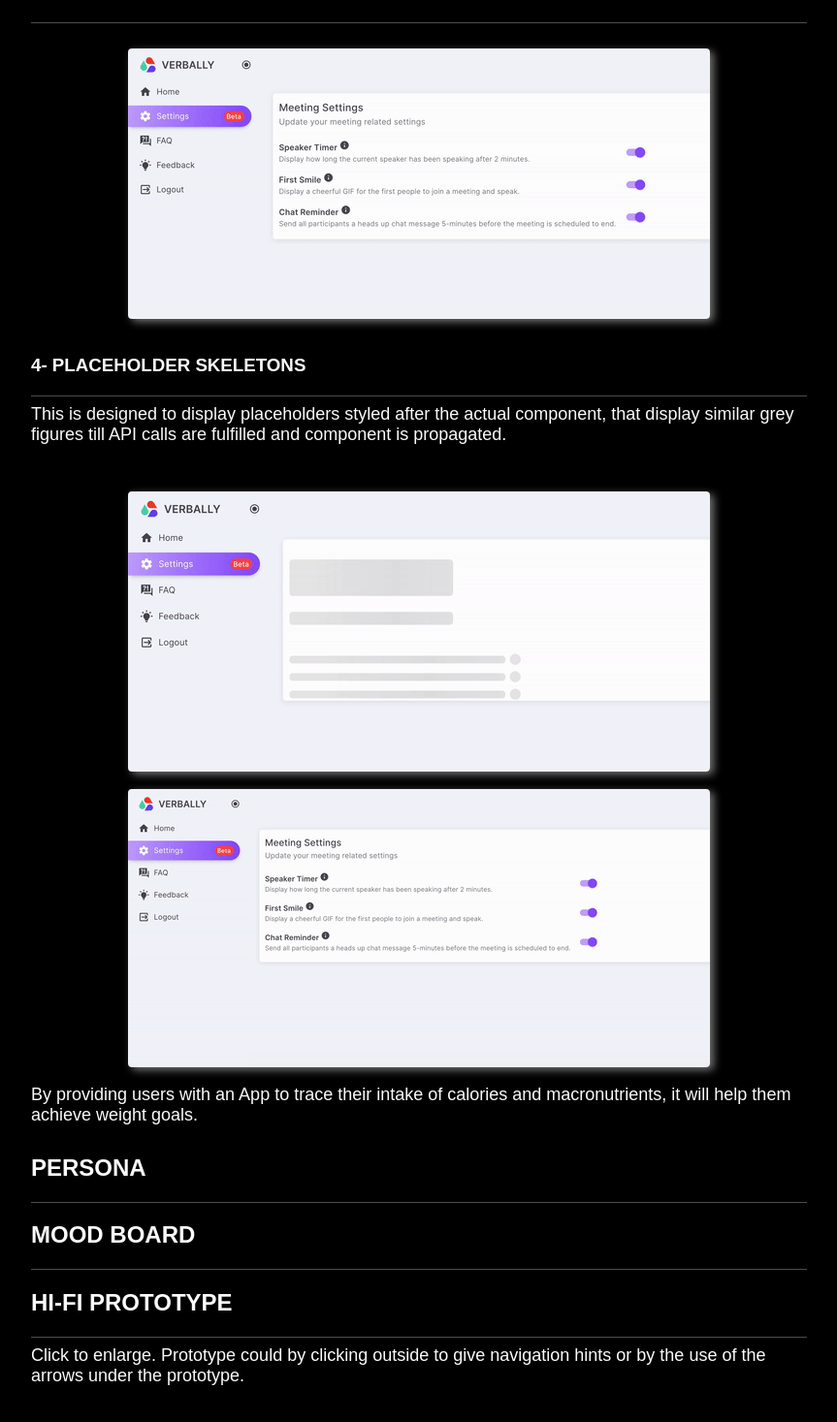
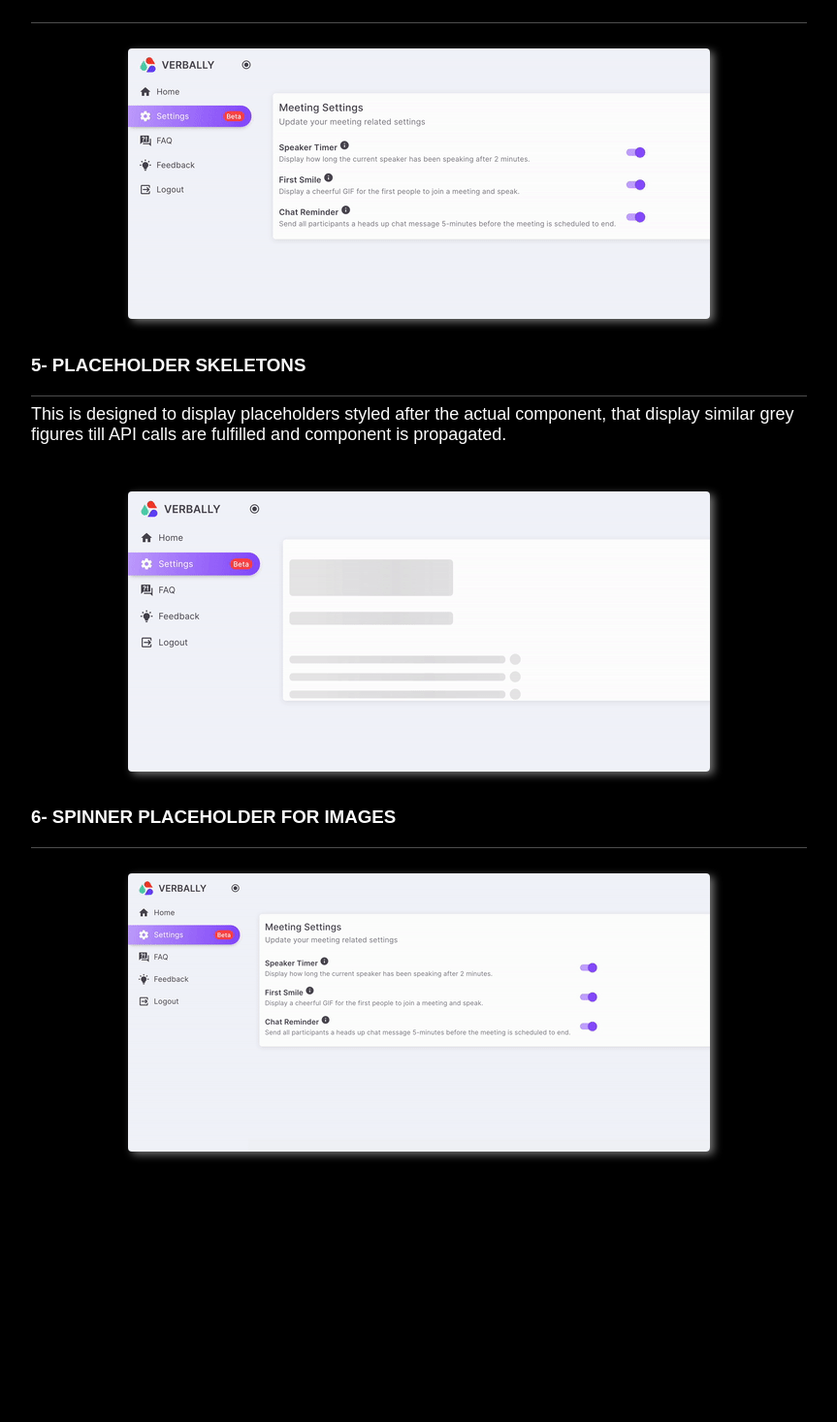
Before and after one commit to h-aburesha/my-next-website, a Next.js app: page /projects/6 in a window 1280 px wide. Shown: the part 2972-4439 px from the top of the page at 97% size, without its empty margins (208-1071 px from the left). After the commit the page ends 4216 px from the top, so only its background shows below. Built offline with nearby package versions, Linux system fonts and the light colour scheme.

Commit message:
image load priority set & image titles

```diff
--- a/package.json
+++ b/package.json
@@ -10,6 +10,7 @@
   },
   "dependencies": {
     "@mantine/carousel": "^6.0.5",
+    "@plaiceholder/next": "^3.0.0",
     "@react-icons/all-files": "^4.1.0",
     "@types/node": "18.15.0",
     "@types/react": "18.0.28",
@@ -21,6 +22,7 @@
     "firebase": "^9.17.2",
     "framer-motion": "^10.6.1",
     "next": "13.2.4",
+    "plaiceholder": "^3.0.0",
     "react": "18.2.0",
     "react-bootstrap": "^2.7.2",
     "react-dom": "18.2.0",
--- a/pages/projects/6.tsx
+++ b/pages/projects/6.tsx
@@ -87,10 +87,9 @@ function Project6() {
                 <Image
                     src={verballyModalPopupImage}
                     placeholder="blur"
+                    loading="eager"
                     alt="verbally's meeting assistant home page"
                     width={600}
-                    priority={true}
-                    loading="eager"
                     style={{
                         borderRadius: "4px",
                         boxShadow: "rgb(255 255 255 / 45%) 4px 3px 9px",
@@ -105,10 +104,9 @@ function Project6() {
                 <Image
                     src={verballyTooltipTextImage}
                     placeholder="blur"
+                    loading="eager"
                     alt="verbally's meeting assistant home page"
                     width={600}
-                    priority={true}
-                    loading="eager"
                     style={{
                         borderRadius: "4px",
                         boxShadow: "rgb(255 255 255 / 45%) 4px 3px 9px",
@@ -124,8 +122,6 @@ function Project6() {
                     src={verballyVerticalNavImage}
                     alt="verbally's meeting assistant home page"
                     width={600}
-                    priority={true}
-                    loading="eager"
                     style={{
                         borderRadius: "4px",
                         boxShadow: "rgb(255 255 255 / 45%) 4px 3px 9px",
@@ -133,7 +129,7 @@ function Project6() {
                 />
                 <br />
                 <h3 style={{ fontWeight: "bolder" }}>
-                    3- TOOLTIP IMAGE DISPLAY
+                    4- TOOLTIP IMAGE DISPLAY
                 </h3>
                 <hr />
                 <br />
@@ -141,8 +137,6 @@ function Project6() {
                     src={verballyTooltipImage}
                     alt="verbally's meeting assistant home page"
                     width={600}
-                    priority={true}
-                    loading="eager"
                     style={{
                         borderRadius: "4px",
                         boxShadow: "rgb(255 255 255 / 45%) 4px 3px 9px",
@@ -150,7 +144,7 @@ function Project6() {
                 />
                 <br />
                 <h3 style={{ fontWeight: "bolder" }}>
-                    4- PLACEHOLDER SKELETONS
+                    5- PLACEHOLDER SKELETONS
                 </h3>
                 <hr />
                 <p>
@@ -163,46 +157,26 @@ function Project6() {
                     src={verballySkeletonsImage}
                     alt="verbally's meeting assistant home page"
                     width={600}
-                    priority={true}
-                    loading="eager"
                     style={{
                         borderRadius: "4px",
                         boxShadow: "rgb(255 255 255 / 45%) 4px 3px 9px",
                     }}
                 />
                 <br />
+                <h3 style={{ fontWeight: "bolder" }}>
+                    6- SPINNER PLACEHOLDER FOR IMAGES
+                </h3>
+                <hr />
+                <br />
                 <Image
                     src={verballySpinnerImage}
                     alt="verbally's meeting assistant home page"
                     width={600}
-                    priority={true}
-                    loading="eager"
                     style={{
                         borderRadius: "4px",
                         boxShadow: "rgb(255 255 255 / 45%) 4px 3px 9px",
                     }}
                 />
-                <br />
-
-                <p>
-                    By providing users with an App to trace their intake of
-                    calories and macronutrients, it will help them achieve
-                    weight goals.
-                </p>
-                <h2 style={{ fontWeight: "bolder" }}>PERSONA</h2>
-                <hr />
-
-                <h2 style={{ fontWeight: "bolder" }}>MOOD BOARD</h2>
-                <hr />
-
-                <h2 style={{ fontWeight: "bolder" }}>HI-FI PROTOTYPE</h2>
-                <hr />
-                <p>
-                    Click to enlarge. Prototype could by clicking outside to
-                    give navigation hints or by the use of the arrows under the
-                    prototype.
-                </p>
-
                 <br />
             </article>
             <br />
--- a/pages/projects/index.tsx
+++ b/pages/projects/index.tsx
@@ -43,7 +43,6 @@ function ProjectImage({ id }: { id: number }) {
 
     return (
         <>
-
             <section>
                 <div ref={ref}>
                     <Link href={`/projects/${id}`}>
@@ -53,6 +52,8 @@ function ProjectImage({ id }: { id: number }) {
                             alt={projectTitles[id - 1].description}
                             width={isMobile ? undefined : 1000}
                             height={isMobile ? undefined : 500}
+                            loading="eager"
+                            priority={true}
                         />
                     </Link>
                 </div>
@@ -105,7 +106,7 @@ export default function Projects() {
 
     return (
         <>
-      {[6,1,2,4,5,3].map((image) => (
+            {[6, 1, 2, 4, 5, 3].map((image) => (
                 <ProjectImage key={image} id={image} />
             ))}
             <motion.div className="progress" style={{ scaleX }} />
```
Also changed, not shown: 1 other file (tests, documents, lock files or other folders). Lines whose indentation alone changed are shown as unchanged.
